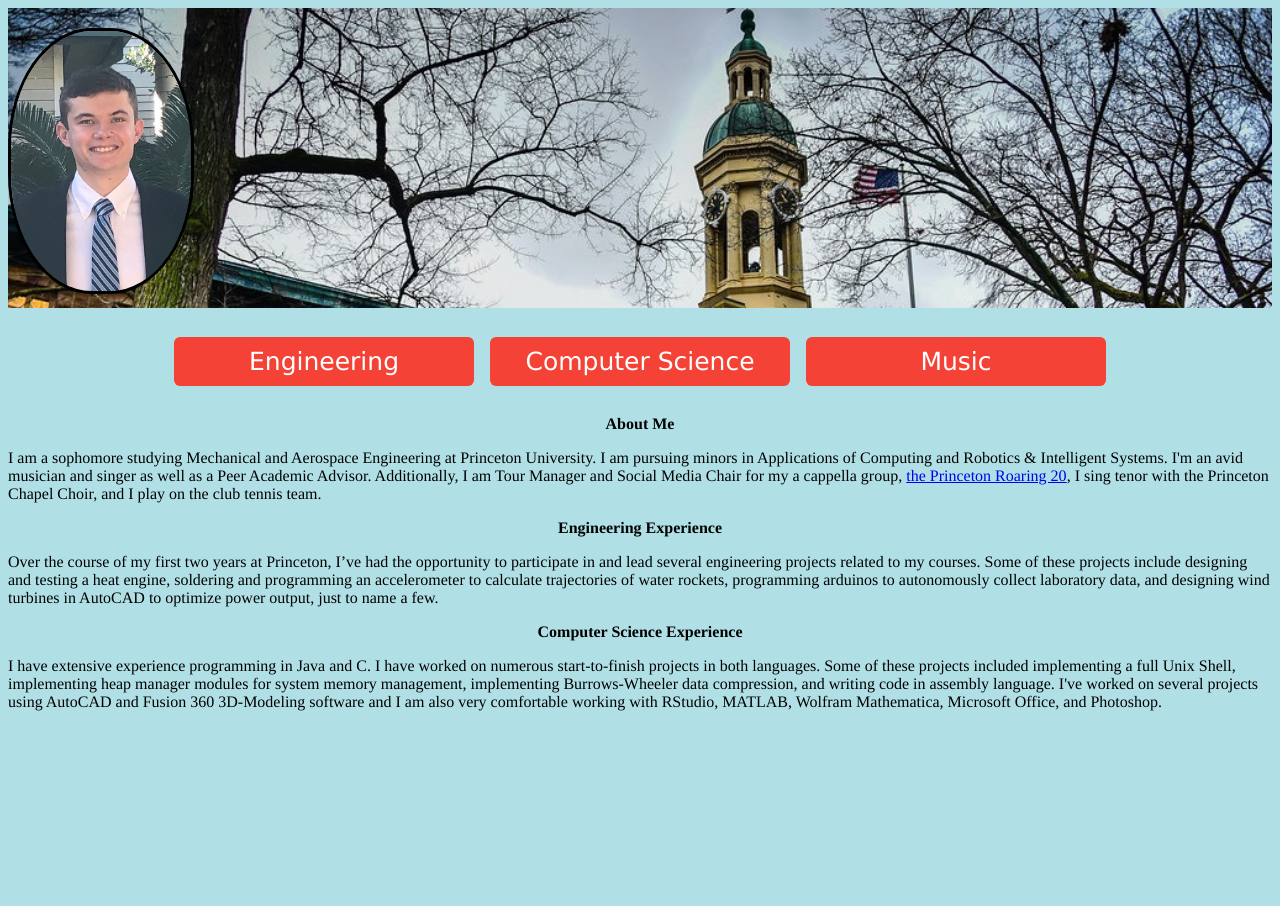
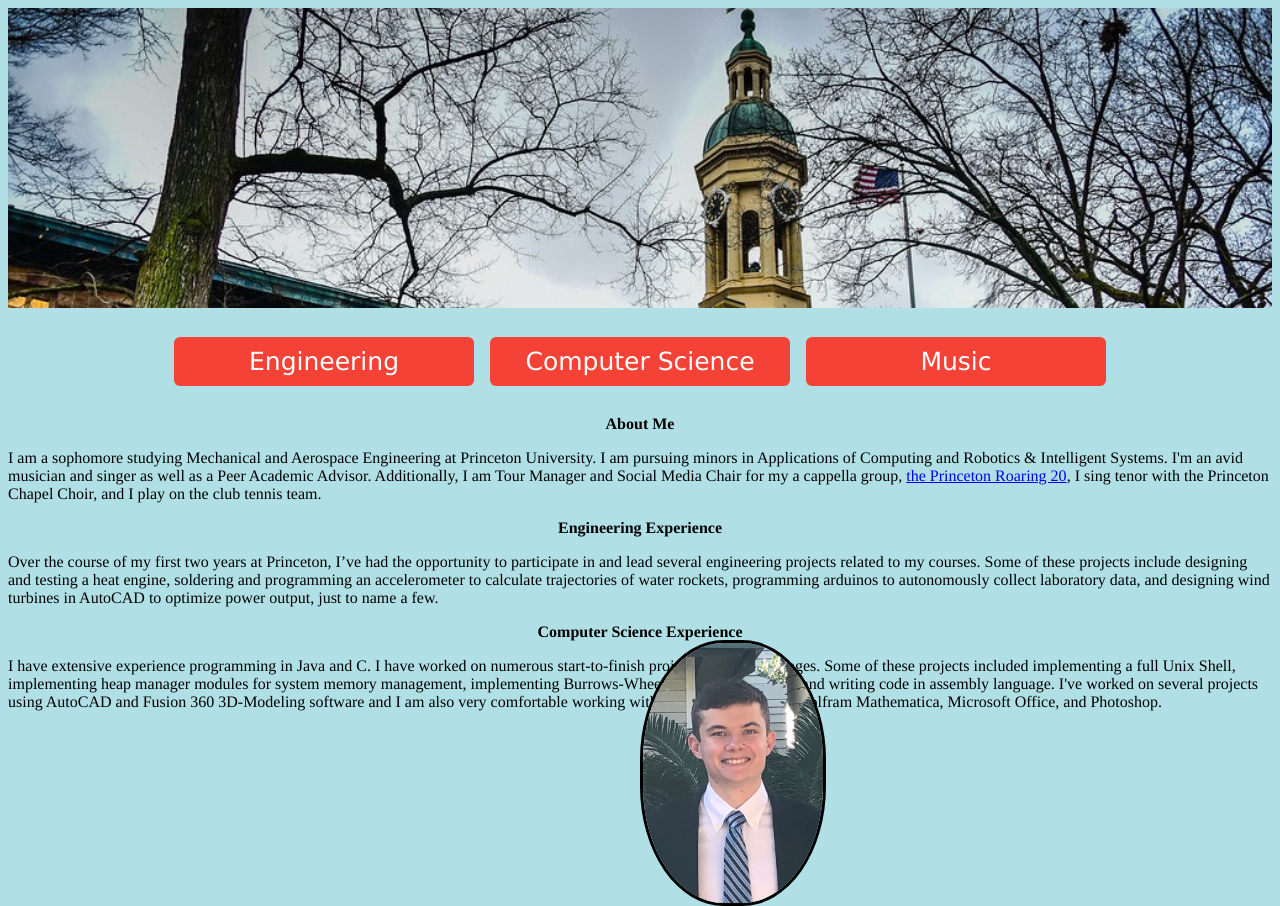
Before and after one commit to jebcarter/website, a plain HTML site: page index.html in a window 1280 px wide. Before the commit the page ends 800 px from the top, so only its background shows below. Drawn offline with Linux system fonts and the light colour scheme.

Commit message:
vertical center profile pic 5

```diff
--- a/styles.css
+++ b/styles.css
@@ -19,9 +19,10 @@ body {
   height: 260px;
   border-radius: 45%;
   position: absolute;
-  top: 20px;
-  margin-left: auto;
-  margin-right: auto;
+  margin-left: 50%;
+  margin-right: 50%;
+  margin-top: 50%;
+  margin-bottom: 50%;
 }
 .buttonpagelinks {
   display: inline-block;
```
